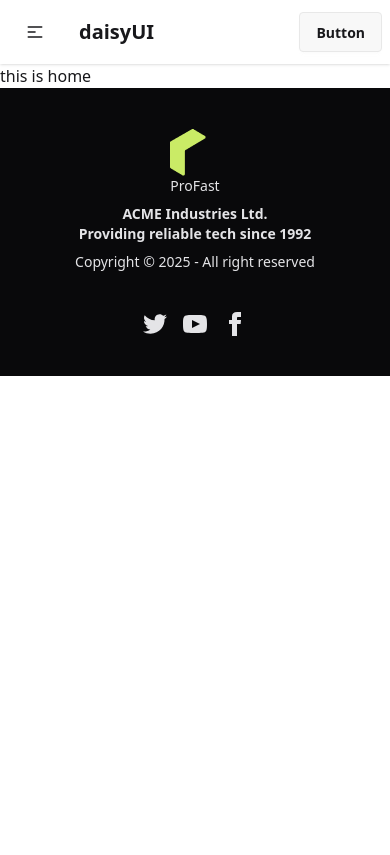
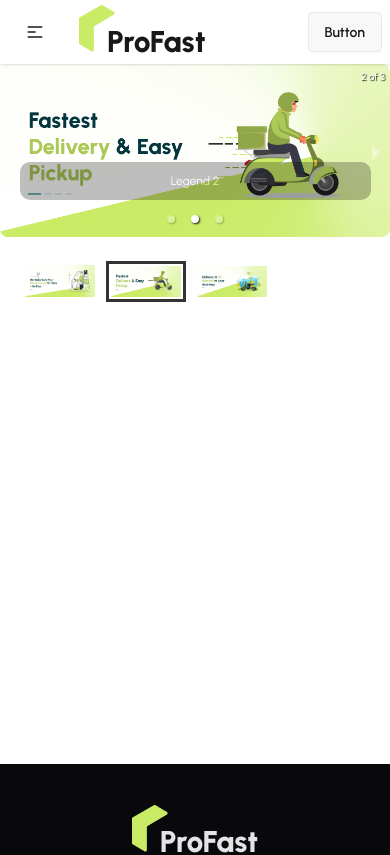
Before and after one commit to iTsRH98/zap-shift-client, a React (Vite) app: page / in a window 390 px wide. Shown: the top 855 px of the page. Built offline with nearby package versions, Linux system fonts and the light colour scheme.

Commit message:
added banner (react responsive carousle)

```diff
--- a/package.json
+++ b/package.json
@@ -13,6 +13,7 @@
     "@tailwindcss/vite": "^4.1.10",
     "react": "^19.1.0",
     "react-dom": "^19.1.0",
+    "react-responsive-carousel": "^3.2.23",
     "react-router": "^7.6.2",
     "tailwindcss": "^4.1.10"
   },
--- a/src/index.css
+++ b/src/index.css
@@ -1,2 +1,10 @@
+@import url("https://fonts.googleapis.com/css2?family=Urbanist:ital,wght@0,100..900;1,100..900&display=swap");
 @import "tailwindcss";
 @plugin "daisyui";
+
+.font-urbanist {
+  font-family: "Urbanist", sans-serif;
+  font-optical-sizing: auto;
+  font-weight: 400;
+  font-style: normal;
+}
--- a/src/layouts/RootLayout.jsx
+++ b/src/layouts/RootLayout.jsx
@@ -5,16 +5,16 @@ import Footer from "../pages/shared/Footer/Footer";
 
 const RootLayout = () => {
   return (
-    <div>
-      <header>
+    <div className="flex flex-col min-h-screen">
+      <header className="sticky top-0 z-50">
         <nav>
           <Navbar></Navbar>
         </nav>
       </header>
-      <main>
+      <main className="flex-1">
         <Outlet></Outlet>
       </main>
-      <footer>
+      <footer className="h-20">
         <Footer></Footer>
       </footer>
     </div>
--- a/src/main.jsx
+++ b/src/main.jsx
@@ -7,6 +7,8 @@ import router from "./router/router.jsx";
 
 createRoot(document.getElementById("root")).render(
   <StrictMode>
-    <RouterProvider router={router} />
+    <div className="font-urbanist">
+      <RouterProvider router={router} />
+    </div>
   </StrictMode>
 );
--- /dev/null
+++ b/src/pages/Home/Banner/Banner.jsx
@@ -0,0 +1,27 @@
+import React from "react";
+import { Carousel } from "react-responsive-carousel";
+import "react-responsive-carousel/lib/styles/carousel.min.css";
+import bannerImg1 from "../../../assets/banner/banner1.png";
+import bannerImg2 from "../../../assets/banner/banner2.png";
+import bannerImg3 from "../../../assets/banner/banner3.png";
+
+const Banner = () => {
+  return (
+    <Carousel autoPlay={true} infiniteLoop={true}>
+      <div>
+        <img src={bannerImg1} />
+        <p className="legend">Legend 1</p>
+      </div>
+      <div>
+        <img src={bannerImg2} />
+        <p className="legend">Legend 2</p>
+      </div>
+      <div>
+        <img src={bannerImg3} />
+        <p className="legend">Legend 3</p>
+      </div>
+    </Carousel>
+  );
+};
+
+export default Banner;
--- a/src/pages/Home/Home/Home.jsx
+++ b/src/pages/Home/Home/Home.jsx
@@ -1,9 +1,10 @@
 import React from "react";
+import Banner from "../Banner/Banner";
 
 const Home = () => {
   return (
     <div>
-      <h2>this is home</h2>
+      <Banner></Banner>
     </div>
   );
 };
--- a/src/pages/shared/Navbar/Navbar.jsx
+++ b/src/pages/shared/Navbar/Navbar.jsx
@@ -1,5 +1,6 @@
 import React from "react";
 import { NavLink } from "react-router";
+import ProFastLogo from "../ProFastLogo/ProFastLogo";
 
 const Navbar = () => {
   const navItems = (
@@ -13,7 +14,7 @@ const Navbar = () => {
     </>
   );
   return (
-    <div className="navbar bg-base-100 shadow-sm">
+    <div className="navbar bg-base-100 shadow-sm sticky top-0 z-50">
       <div className="navbar-start">
         <div className="dropdown">
           <div tabIndex={0} role="button" className="btn btn-ghost lg:hidden">
@@ -40,7 +41,9 @@ const Navbar = () => {
             {navItems}
           </ul>
         </div>
-        <a className="btn btn-ghost text-xl">daisyUI</a>
+        <a className="btn btn-ghost text-xl">
+          <ProFastLogo></ProFastLogo>
+        </a>
       </div>
       <div className="navbar-center hidden lg:flex">
         <ul className="menu menu-horizontal px-1">{navItems}</ul>
--- a/src/pages/shared/ProFastLogo/ProFastLogo.jsx
+++ b/src/pages/shared/ProFastLogo/ProFastLogo.jsx
@@ -3,9 +3,9 @@ import logo from "../../../assets/logo.png";
 
 const ProFastLogo = () => {
   return (
-    <div>
-      <img src={logo} alt="" />
-      <p>ProFast</p>
+    <div className="flex items-end">
+      <img className="mb-2" src={logo} alt="" />
+      <p className="text-3xl -ml-2 font-extrabold">ProFast</p>
     </div>
   );
 };
```
Also changed, not shown: 1 other file (tests, documents, lock files or other folders).
